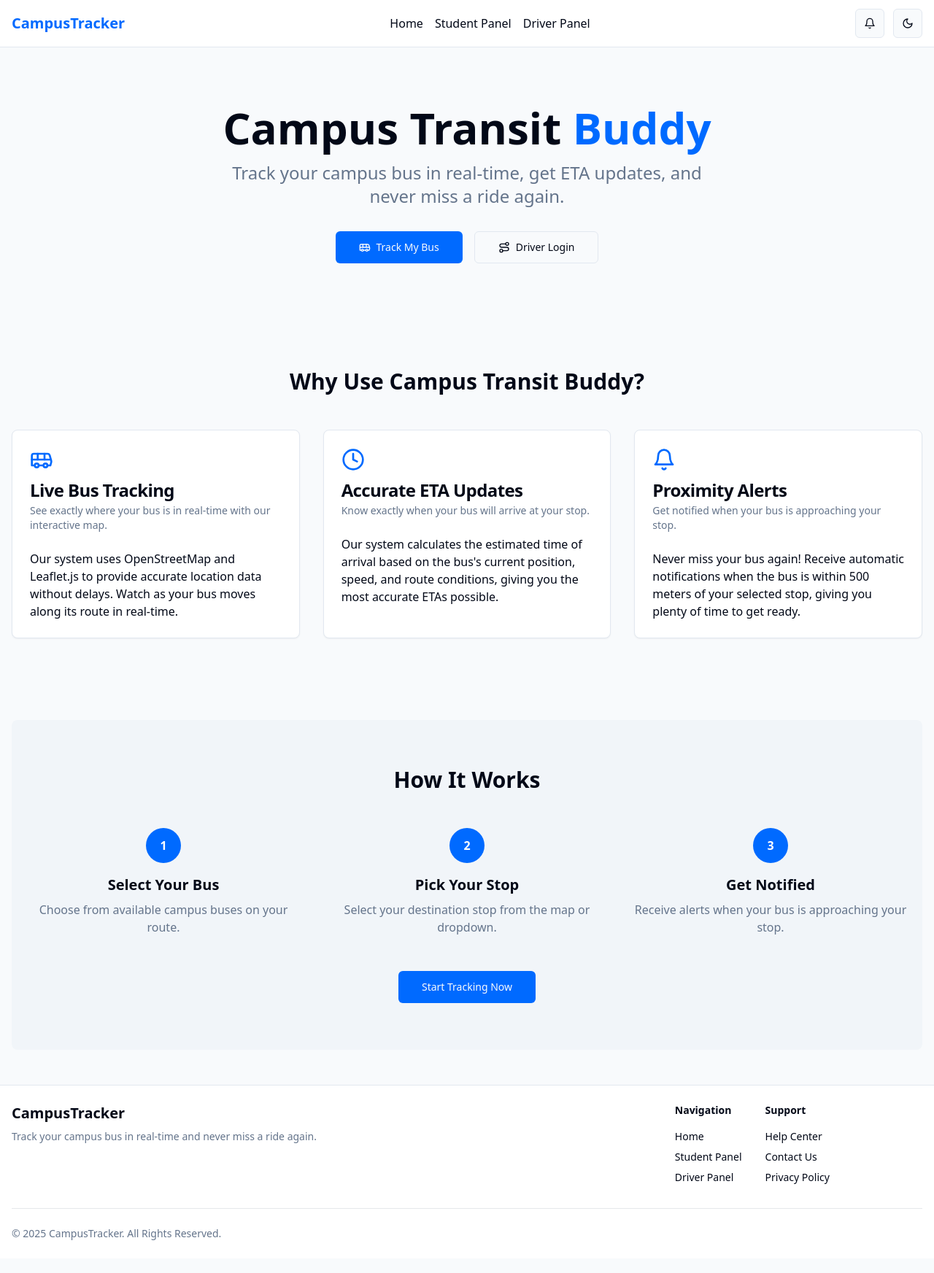
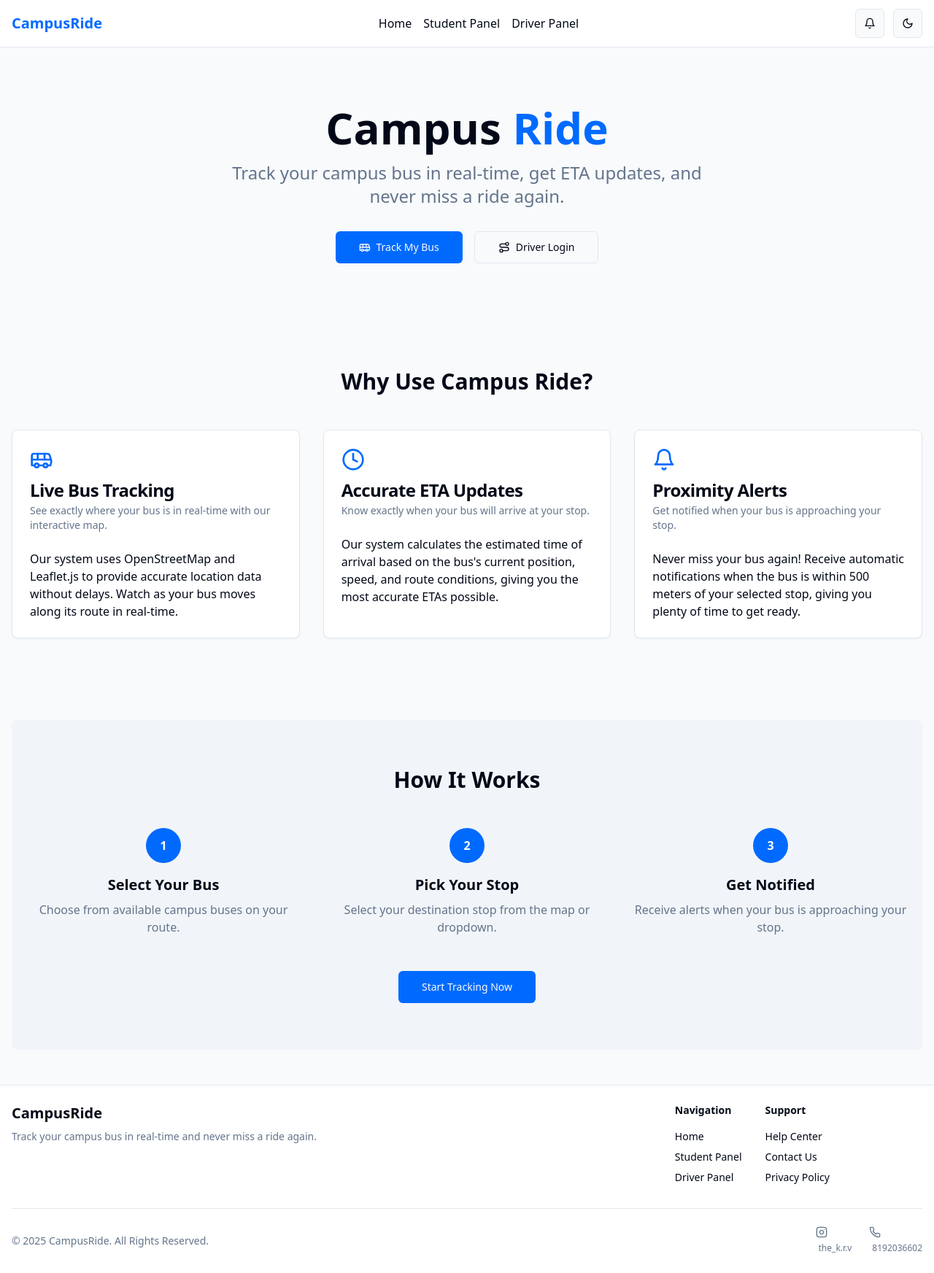
Before and after one commit to ramvarshney/campus-transit-buddy, a React (Vite) app: page / in a window 1280 px wide. Shown: the whole page at 73% size. Built offline with nearby package versions, Linux system fonts and the light colour scheme.

Commit message:
Rename project and add contact info
Rename the project to CampusRide and add Instagram and contact information to the footer.

```diff
--- a/src/components/Footer.tsx
+++ b/src/components/Footer.tsx
@@ -1,5 +1,6 @@
 
 import { Link } from "react-router-dom";
+import { Instagram, Phone } from "lucide-react";
 
 export function Footer() {
   return (
@@ -8,7 +9,7 @@ export function Footer() {
         <div className="md:flex md:justify-between">
           <div className="mb-6 md:mb-0">
             <Link to="/" className="flex items-center">
-              <span className="text-xl font-semibold">CampusTracker</span>
+              <span className="text-xl font-semibold">CampusRide</span>
             </Link>
             <p className="mt-2 max-w-md text-sm text-muted-foreground">
               Track your campus bus in real-time and never miss a ride again.
@@ -60,10 +61,17 @@ export function Footer() {
         <hr className="my-6 border-gray-200 dark:border-gray-700" />
         <div className="sm:flex sm:items-center sm:justify-between">
           <span className="text-sm text-muted-foreground">
-            © {new Date().getFullYear()} CampusTracker. All Rights Reserved.
+            © {new Date().getFullYear()} CampusRide. All Rights Reserved.
           </span>
           <div className="mt-4 flex space-x-6 sm:mt-0">
-            {/* Social Media Icons would go here */}
+            <a href="https://www.instagram.com/the_k.r.v" className="text-muted-foreground hover:text-primary" target="_blank" rel="noopener noreferrer">
+              <Instagram className="h-4 w-4" />
+              <span className="ml-1 text-xs">the_k.r.v</span>
+            </a>
+            <a href="tel:8192036602" className="text-muted-foreground hover:text-primary">
+              <Phone className="h-4 w-4" />
+              <span className="ml-1 text-xs">8192036602</span>
+            </a>
           </div>
         </div>
       </div>
--- a/src/components/Header.tsx
+++ b/src/components/Header.tsx
@@ -10,7 +10,7 @@ export function Header() {
       <div className="container mx-auto px-4 py-3 flex items-center justify-between">
         <div className="flex items-center gap-2">
           <Link to="/" className="text-xl font-bold text-primary">
-            CampusTracker
+            CampusRide
           </Link>
         </div>
         <nav className="hidden md:flex items-center space-x-4">
--- a/src/pages/Home.tsx
+++ b/src/pages/Home.tsx
@@ -10,7 +10,7 @@ export default function Home() {
       <section className="py-12 md:py-20">
         <div className="text-center">
           <h1 className="text-4xl md:text-5xl lg:text-6xl font-bold mb-4">
-            Campus Transit <span className="text-primary">Buddy</span>
+            Campus <span className="text-primary">Ride</span>
           </h1>
           <p className="text-xl md:text-2xl text-muted-foreground mb-8 max-w-2xl mx-auto">
             Track your campus bus in real-time, get ETA updates, and never miss a ride again.
@@ -34,7 +34,7 @@ export default function Home() {
 
       {/* Features Section */}
       <section className="py-12 md:py-16">
-        <h2 className="text-3xl font-bold text-center mb-12">Why Use Campus Transit Buddy?</h2>
+        <h2 className="text-3xl font-bold text-center mb-12">Why Use Campus Ride?</h2>
         <div className="grid grid-cols-1 md:grid-cols-2 lg:grid-cols-3 gap-8">
           {/* Feature 1 */}
           <Card>
```
